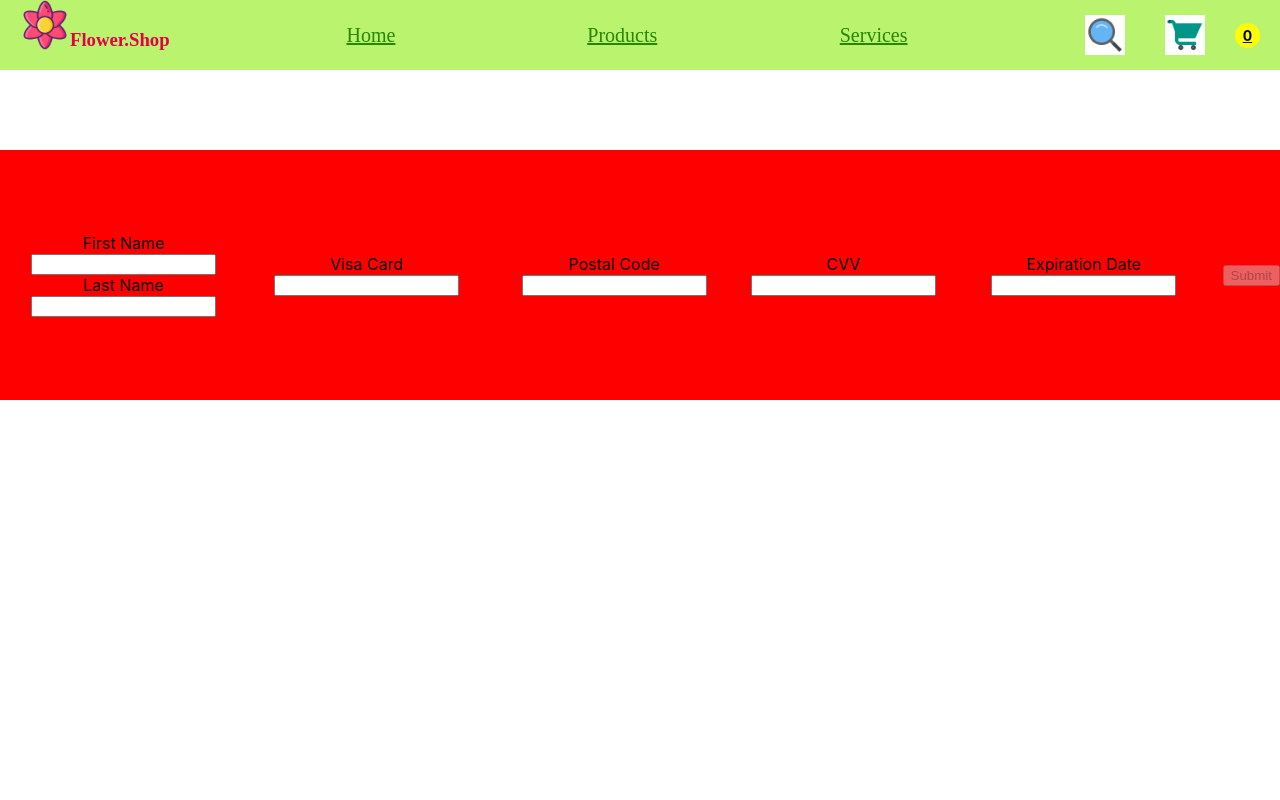
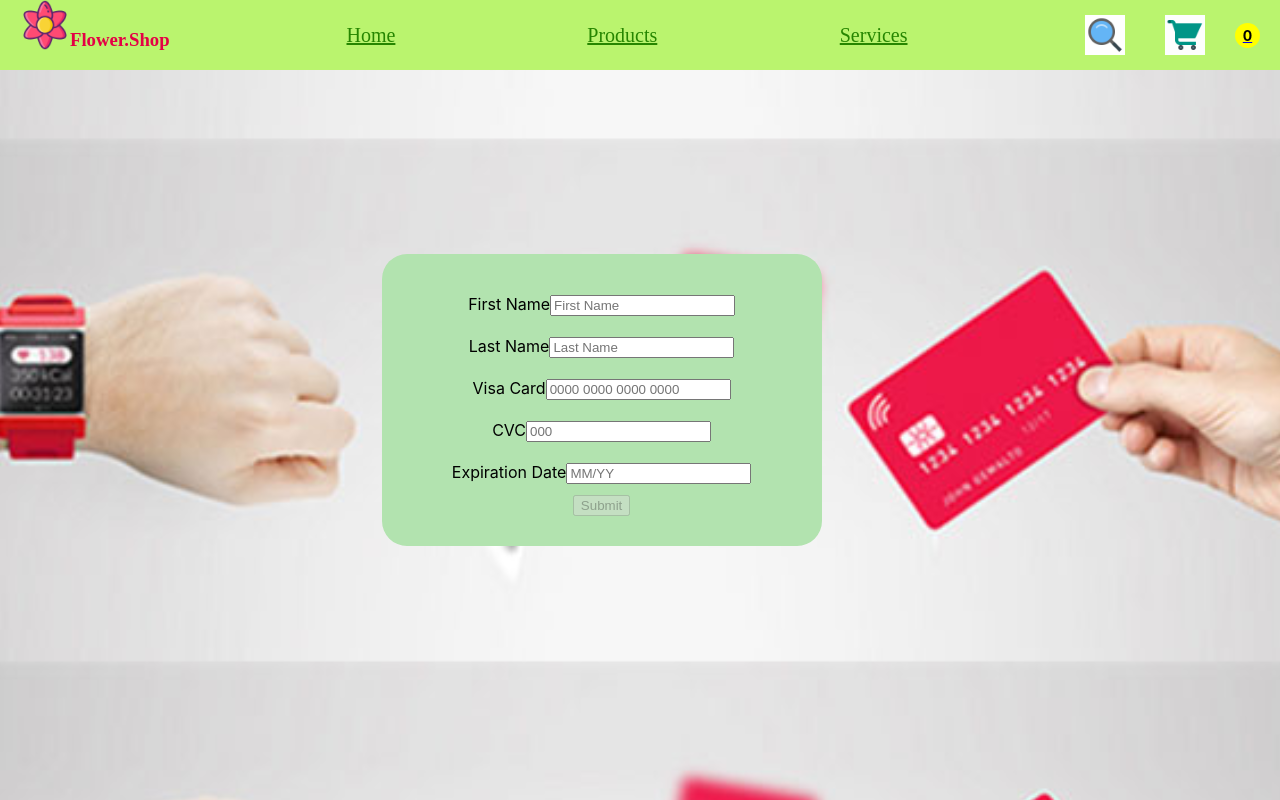
Before and after one commit to kaliloaida/E-commerce, a React (Create React App) app: page /checkout in a window 1280 px wide. Built offline with nearby package versions, Linux system fonts and the light colour scheme.

Commit message:
stil toluk buto elek

```diff
--- a/src/components/pages/checkout/Checkout.jsx
+++ b/src/components/pages/checkout/Checkout.jsx
@@ -1,20 +1,21 @@
 import {
   visaCardRegex,
   validNameRegex,
-  postalCodeRegex,
-  CVVRegex,
+  CVCRegex,
   ExpirationDateRegex,
 } from "../../../utils/helpers/regex";
 import useInput from "../../../hooks/useInput";
 import styled from "styled-components";
 import { createGlobalStyle } from "styled-components";
+import smartcard from "../../../assets/checkout/smartcard.jpg";
 
 export const GlobalStyle = createGlobalStyle`
   body{
-    background-image: url("https://abrakadabra.fun/uploads/posts/2021-12/1639968521_1-abrakadabra-fun-p-fon-dlya-prezentatsii-psikhologa-1.jpg") no-repeat top center;
-  width: 100%;
     height: 100vh;
-  background-size: cover;
+ background-image: url(${smartcard});
+ background-size: 1500px;
+    background-position-x: center;
+    background-position-y: center;
   }
 `;
 
@@ -22,8 +23,7 @@ const Checkout = () => {
   const firstName = useInput(validNameRegex);
   const lastName = useInput(validNameRegex);
   const visaCard = useInput(visaCardRegex);
-  const postalCode = useInput(postalCodeRegex);
-  const CVV = useInput(CVVRegex);
+  const CVC = useInput(CVCRegex);
   const ExpirationDate = useInput(ExpirationDateRegex);
 
   let formIsValid = false;
@@ -31,15 +31,14 @@ const Checkout = () => {
     firstName.inputValidRegex &&
     lastName.inputValidRegex &&
     visaCard.inputValidRegex &&
-    postalCode.inputValidRegex &&
-    CVV.inputValidRegex &&
+    CVC.inputValidRegex &&
     ExpirationDate.inputValidRegex;
   const error = {
     firstNameError: "",
     lastNameError: "",
     visaCardError: "",
-    postalCode: "",
-    CVV: "",
+
+    CVC: "",
     ExpirationDate: "",
   };
   if (firstName.nameInputIsValid) {
@@ -57,15 +56,11 @@ const Checkout = () => {
   } else if (visaCard.validateRejex) {
     error.visaCard = "visaCard number must not be empty";
   }
-  if (postalCode.nameInputIsValid) {
-    error.postalCode = "Enter your postalCode ";
-  } else if (postalCode.validateRejex) {
-    error.postalCode = "postalCode number must not be empty";
-  }
-  if (CVV.nameInputIsValid) {
-    error.CVV = "Enter your CVV ";
-  } else if (CVV.validateRejex) {
-    error.CVV = "CVV number must not be empty";
+
+  if (CVC.nameInputIsValid) {
+    error.CVC = "Enter your CVC ";
+  } else if (CVC.validateRejex) {
+    error.CVV = "CVC number must not be empty";
   }
   if (ExpirationDate.nameInputIsValid) {
     error.ExpirationDate = "Enter your ExpirationDate ";
@@ -84,12 +79,9 @@ const Checkout = () => {
     visaCard.nameInputIsValid || visaCard.validateRejex
       ? "form-control invalid"
       : "form-control";
-  let postalCardInputClasses =
-    postalCode.nameInputIsValid || postalCode.validateRejex
-      ? "form-control invalid"
-      : "form-control";
-  let CVVInputClasses =
-    CVV.nameInputIsValid || CVV.validateRejex
+
+  let CVCInputClasses =
+    CVC.nameInputIsValid || CVC.validateRejex
       ? "form-control invalid"
       : "form-control";
   let ExpirationDateInputClasses =
@@ -102,32 +94,39 @@ const Checkout = () => {
     firstName.onClear();
     lastName.onClear();
     visaCard.onClear();
-    postalCode.onClear();
-    CVV.onClear();
+    CVC.onClear();
     ExpirationDate.onClear();
   };
 
   return (
     <>
-    <GlobalStyle/>
-      <Form onSubmit={formSubmitHandler}>
+      <GlobalStyle />
+      <Container>
+        <form onSubmit={formSubmitHandler}>
           <div className="control-group">
             <div className={firstNameInputClasses}>
               {console.log(firstName)}
+              <span>
                 <label htmlFor="Firstname">First Name</label>
                 <input
+                  className="slide-up"
                   value={firstName.values}
                   type="text"
                   id="Firstname"
+                  placeholder="First Name"
                   onBlur={firstName.onBlur}
                   onChange={firstName.onChange}
                 />
                 {error.firstName && <p>{error.firstName}</p>}
+              </span>
             </div>
 
             <div className={lastNameInputClasses}>
+              <span>
                 <label htmlFor="Lastname">Last Name</label>
                 <input
+                  placeholder="Last Name"
+                  className="slide-up"
                   value={lastName.values}
                   type="text"
                   id="Lastname"
@@ -135,69 +134,93 @@ const Checkout = () => {
                   onChange={lastName.onChange}
                 />
                 {error.lastName && <p>{error.lastName}</p>}
+              </span>
             </div>
           </div>
           <div className={visaCardInputClasses}>
+            <span>
               <label htmlFor="visaCard">Visa Card</label>
               <input
+                className="slide-up"
                 value={visaCard.values}
                 type="text"
                 id="visaCard"
                 onBlur={visaCard.onBlur}
                 onChange={visaCard.onChange}
+                placeholder="0000 0000 0000 0000"
               />
-          {error.postalCode && <p>{error.postalCode}</p>}
+              {error.visaCard && <p>{error.visaCard}</p>}
+            </span>
           </div>
-        <div className={postalCardInputClasses}>
-          <label htmlFor="postalCode">Postal Code</label>
+
+          <div className={CVCInputClasses}>
+            <span>
+              <label htmlFor="CVC">CVC</label>
               <input
-            value={postalCode.values}
+                placeholder="000"
+                className="slide-up"
+                value={CVC.values}
                 type="text"
-            id="postalCode"
-            onBlur={postalCode.onBlur}
-            onChange={postalCode.onChange}
+                id="CVC"
+                onBlur={CVC.onBlur}
+                onChange={CVC.onChange}
               />
-          {error.postalCode && <p>{error.postalCode}</p>}
-        </div>
-        <div className={CVVInputClasses}>
-          <label htmlFor="CVV">CVV</label>
-          <input
-            value={CVV.values}
-            type="text"
-            id="CVV"
-            onBlur={CVV.onBlur}
-            onChange={CVV.onChange}
-          />
-          {error.CVV && <p>{error.CVV}</p>}
+              {error.CVC && <p>{error.CVC}</p>}
+            </span>
           </div>
           <div className={ExpirationDateInputClasses}>
+            <span>
               <label htmlFor="ExpirationDate">Expiration Date</label>
               <input
+                placeholder="MM/YY"
+                className="slide-up"
                 value={ExpirationDate.values}
-            type="text"
                 id="ExpirationDate"
                 onBlur={ExpirationDate.onBlur}
                 onChange={ExpirationDate.onChange}
               />
               {error.ExpirationDate && <p>{error.ExpirationDate}</p>}
+            </span>
           </div>
           <div className="form-actions">
             <button disabled={!formIsValid}>Submit</button>
           </div>
-      </Form>
+        </form>
+      </Container>
     </>
   );
 };
 
 export default Checkout;
 
-const Form = styled.form`
-  top: 150px;
+const Container = styled.div`
+  .invalid input {
+    border: 1px solid #b40e0e;
+    background-color: #fddddd;
+  }
+
+  .invalid input:focus {
+    border-color: #ff8800;
+    background-color: #fbe8d2;
+  }
+
+  .error-text {
+    color: #b40e0e;
+  }
   position: absolute;
+  top: 50%;
+  left: 47%;
+  transform: translate(-50%, -50%);
+  max-width: 380px;
+  width: 100%;
+  background: #b2e3af;
+  padding: 30px;
+  border-radius: 25px;
 
-  background-color: red;
-  height: 250px;
-  display: flex;
-  align-items: center;
 
+  span {
+    position: relative;
+    display: inline-block;
+    margin: 10px 10px 10px 10px;
+  }
 `;
--- a/src/utils/helpers/regex.js
+++ b/src/utils/helpers/regex.js
@@ -1,5 +1,5 @@
 export const visaCardRegex = /^4[0-9]{12}(?:[0-9]{3})?$/;
-export const postalCodeRegex =/^\\d{5}$/;
-export const CVVRegex = /[0-9]{3}/;
+// export const postalCodeRegex =/^\\d{5}$/;
+export const CVCRegex = /[0-9]{3}/;
 export const ExpirationDateRegex=/^(0[1-9]|1[0-2])\/?([0-9]{4}|[0-9]{2})$/;
 export const validNameRegex= /^[a-zA-Z ]+$/;
```
Also changed, not shown: src/components/UI/modalka/Modal.jsx (added, +51 -0 lines), src/assets/checkout/smartcard.jpg (added). Lines whose indentation alone changed are shown as unchanged.
